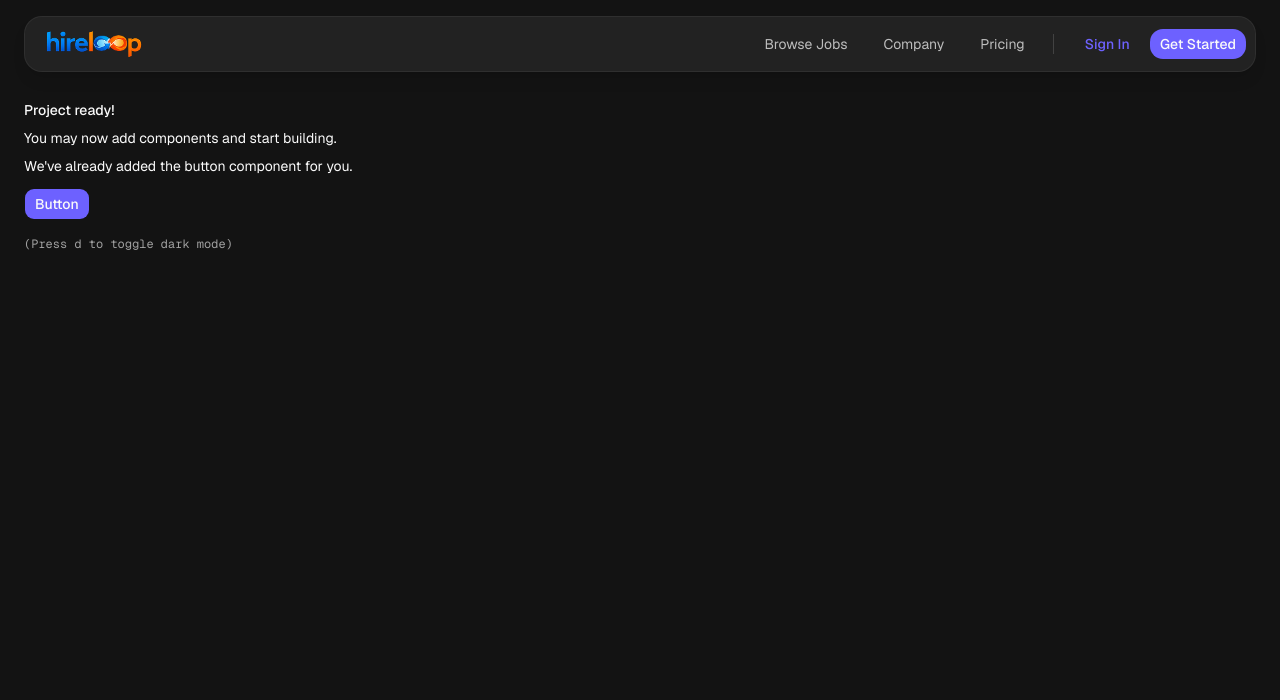
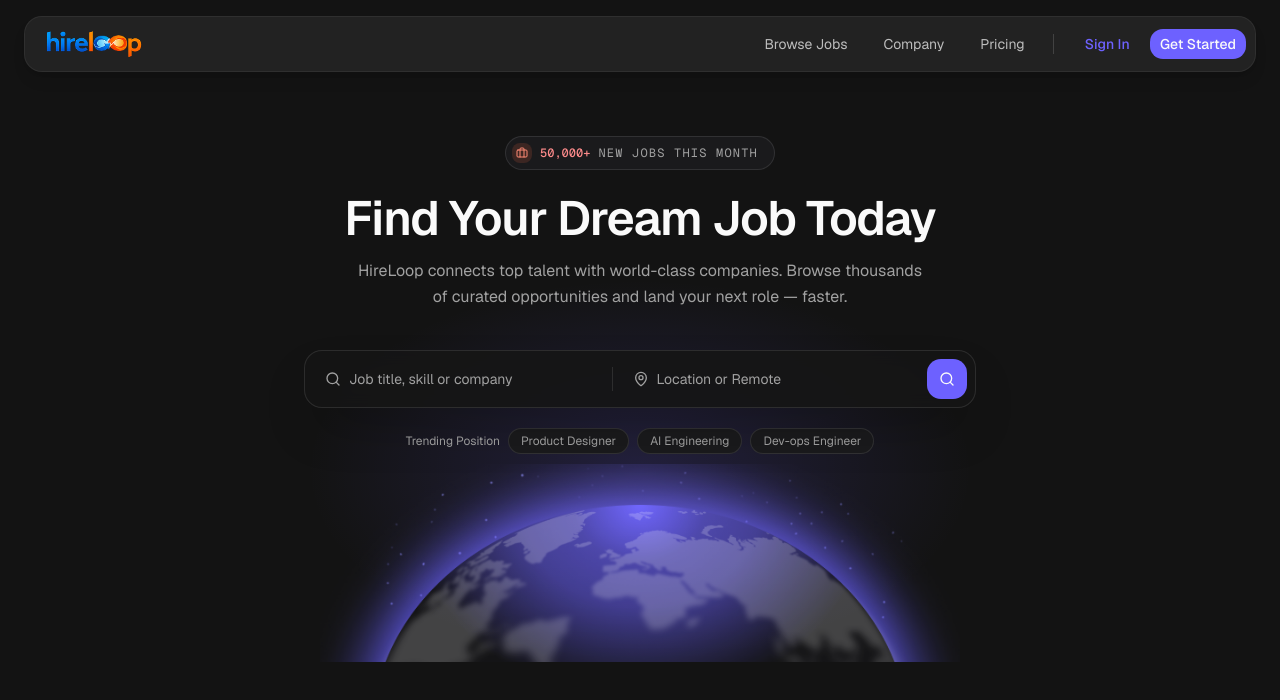
Before and after one commit to srutinokrak/hireloop-client, a Next.js app: page / in a window 1280 px wide. Shown: the top 700 px of the page. Built offline with nearby package versions, Linux system fonts and the light colour scheme.

Commit message:
added herosection

```diff
--- a/app/page.tsx
+++ b/app/page.tsx
@@ -1,19 +1,9 @@
-import { Button } from "@/components/ui/button"
+import { HeroSection } from "@/components/hero-section"
 
-export default function Page() {
+export default function HomePage() {
   return (
-    <div className="flex min-h-svh p-6">
-      <div className="flex max-w-md min-w-0 flex-col gap-4 text-sm leading-loose">
-        <div>
-          <h1 className="font-medium">Project ready!</h1>
-          <p>You may now add components and start building.</p>
-          <p>We&apos;ve already added the button component for you.</p>
-          <Button className="mt-2">Button</Button>
-        </div>
-        <div className="font-mono text-xs text-muted-foreground">
-          (Press <kbd>d</kbd> to toggle dark mode)
-        </div>
-      </div>
-    </div>
+    <main>
+      <HeroSection />
+    </main>
   )
 }
--- /dev/null
+++ b/components/hero-section.tsx
@@ -0,0 +1,107 @@
+import Image from "next/image"
+import Link from "next/link"
+import { BriefcaseIcon, MapPinIcon, SearchIcon } from "lucide-react"
+
+// Small pills shown under the search bar.
+const trendingPositions = ["Product Designer", "AI Engineering", "Dev-ops Engineer"]
+
+// Shared styles for the two inputs inside the search bar.
+const searchInputClass =
+  "w-full bg-transparent text-sm text-foreground placeholder:text-muted-foreground outline-none"
+
+export function HeroSection() {
+  return (
+    <section className="relative overflow-hidden px-4 pt-16 pb-52 sm:px-6">
+      {/* Soft purple glow behind everything */}
+      <div
+        aria-hidden
+        className="pointer-events-none absolute inset-x-0 bottom-0 mx-auto h-96 w-[80%] max-w-2xl rounded-full bg-[radial-gradient(ellipse,rgba(108,93,255,0.18),transparent_70%)]"
+      />
+
+      {/* Globe image peeking at the bottom (cropped like in the design) */}
+      <Image
+        src="/hero-globe.png"
+        alt=""
+        width={1440}
+        height={1129}
+        aria-hidden
+        className="pointer-events-none absolute -bottom-[19rem] left-1/2 w-[640px] max-w-none -translate-x-1/2 select-none mix-blend-screen"
+      />
+
+      {/* All content above the images */}
+      <div className="relative mx-auto flex w-full flex-col items-center text-center">
+        {/* Badge */}
+        <p className="flex items-center gap-2 rounded-full border border-white/10 bg-[#1a1a1c] py-1.5 pr-4 pl-1.5 font-mono text-xs">
+          <span className="flex size-5 items-center justify-center rounded-md bg-[#ff6a49]/15">
+            <BriefcaseIcon className="size-3 text-[#ff8a75]" aria-hidden />
+          </span>
+          <span className="font-medium text-[#fb8a8a]">50,000+</span>
+          <span className="tracking-widest text-muted-foreground">
+            NEW JOBS THIS MONTH
+          </span>
+        </p>
+
+        {/* Headline */}
+        <h1 className="mt-6 text-4xl font-semibold tracking-tight text-foreground sm:text-5xl">
+          Find Your Dream Job Today
+        </h1>
+
+        {/* Description */}
+        <p className="mt-4 max-w-xl text-sm leading-relaxed text-muted-foreground sm:text-base">
+          HireLoop connects top talent with world-class companies. Browse
+          thousands of curated opportunities and land your next role — faster.
+        </p>
+
+        {/* Search bar */}
+        <form
+          action="/jobs"
+          className="mt-10 flex w-full max-w-2xl flex-col gap-2 rounded-2xl border border-white/10 bg-[#161616]/90 p-2 shadow-2xl backdrop-blur-sm sm:flex-row sm:items-center"
+        >
+          <div className="flex flex-1 items-center gap-2 px-3">
+            <SearchIcon className="size-4 shrink-0 text-muted-foreground" aria-hidden />
+            <input
+              type="text"
+              name="q"
+              placeholder="Job title, skill or company"
+              className={searchInputClass}
+            />
+          </div>
+
+          <div className="hidden h-6 w-px bg-border sm:block" aria-hidden />
+
+          <div className="flex flex-1 items-center gap-2 px-3">
+            <MapPinIcon className="size-4 shrink-0 text-muted-foreground" aria-hidden />
+            <input
+              type="text"
+              name="location"
+              placeholder="Location or Remote"
+              className={searchInputClass}
+            />
+          </div>
+
+          <button
+            type="submit"
+            aria-label="Search jobs"
+            className="grid size-10 shrink-0 place-items-center rounded-xl border border-transparent bg-primary text-primary-foreground transition-colors hover:bg-primary/80 focus-visible:ring-3 focus-visible:ring-ring/50 outline-none sm:ml-2"
+          >
+            <SearchIcon className="size-4" aria-hidden />
+          </button>
+        </form>
+
+        {/* Trending pills */}
+        <div className="mt-5 flex flex-wrap items-center justify-center gap-2">
+          <span className="text-xs text-muted-foreground">Trending Position</span>
+          {trendingPositions.map((position) => (
+            <Link
+              key={position}
+              href="/jobs"
+              className="rounded-full border border-white/10 bg-[#1a1a1c] px-3 py-1 text-xs text-muted-foreground transition-colors hover:text-foreground"
+            >
+              {position}
+            </Link>
+          ))}
+        </div>
+      </div>
+    </section>
+  )
+}
```
Also changed, not shown: public/hero-globe.png (added).
